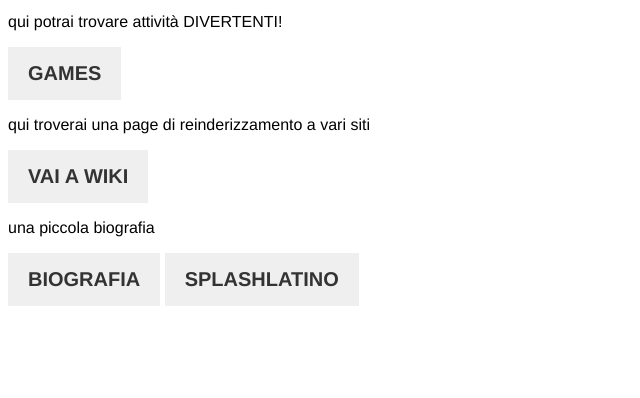
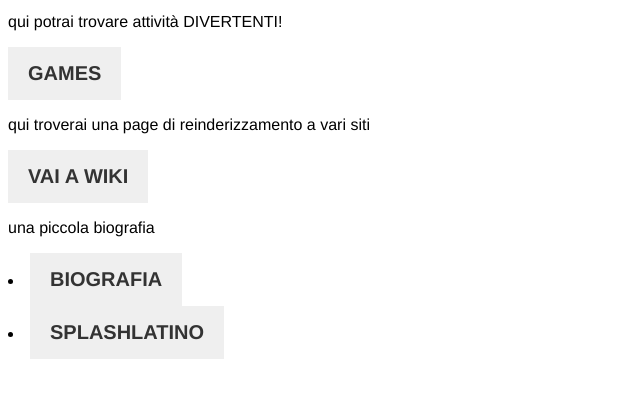
Before and after one commit to simonedigiorgio/simonedigiorgio.it, a plain HTML site: page index.html in a window 1280 px wide. Shown: the part 136-534 px from the top of the page, without its empty margins (0-640 px from the left). Drawn offline with Linux system fonts and the light colour scheme.

Commit message:
Update index.html

```diff
--- a/index.html
+++ b/index.html
@@ -13,8 +13,8 @@
  <p>qui troverai una page di reinderizzamento a vari siti</p>
   <a  href="wiki.html">vai a wiki</a>
   <p>una piccola biografia </p>
-  <a  href="biography.html">biografia</a>
-  <a  href="http://www.latin.it/"> splashlatino</a>
+  <li> <a  href="biography.html">biografia</a> </li>
+  <li> <a  href="http://www.latin.it/"> splashlatino</a> </li>
 
   </body>
 </html>
```
